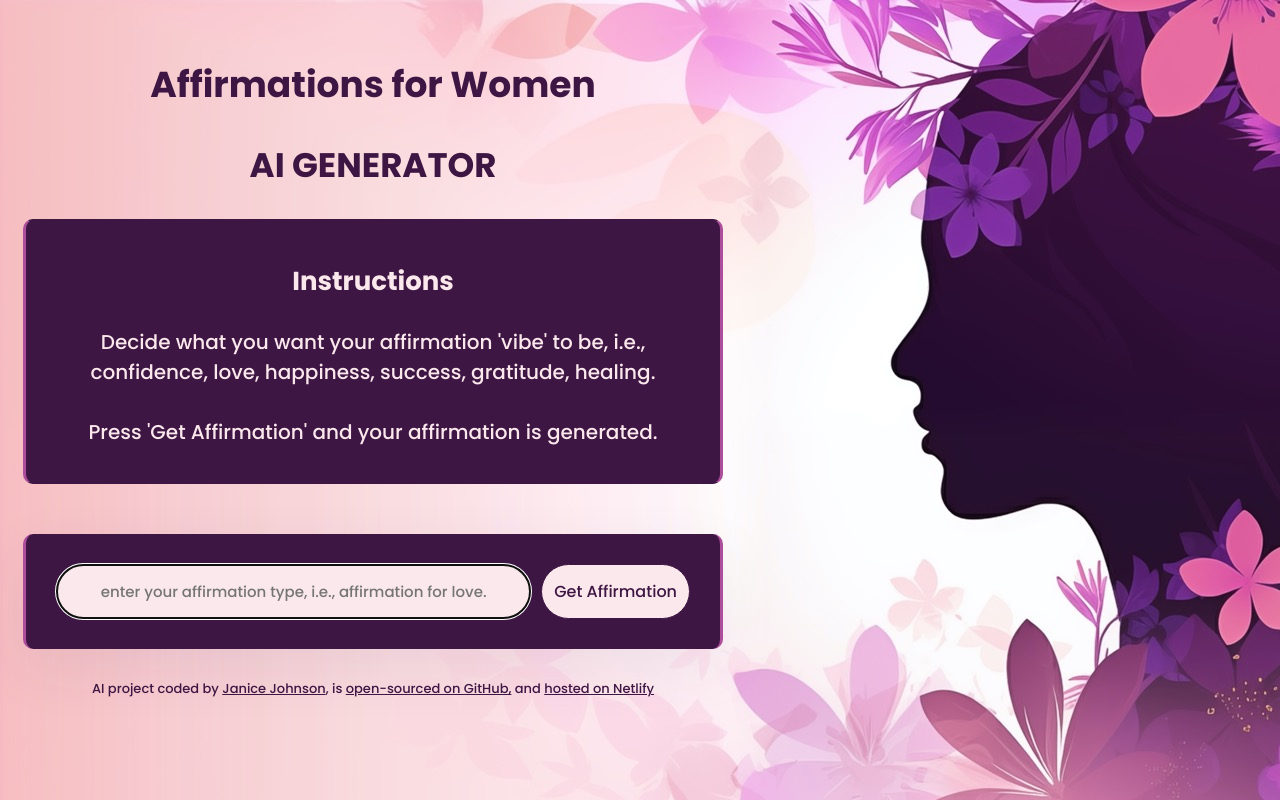
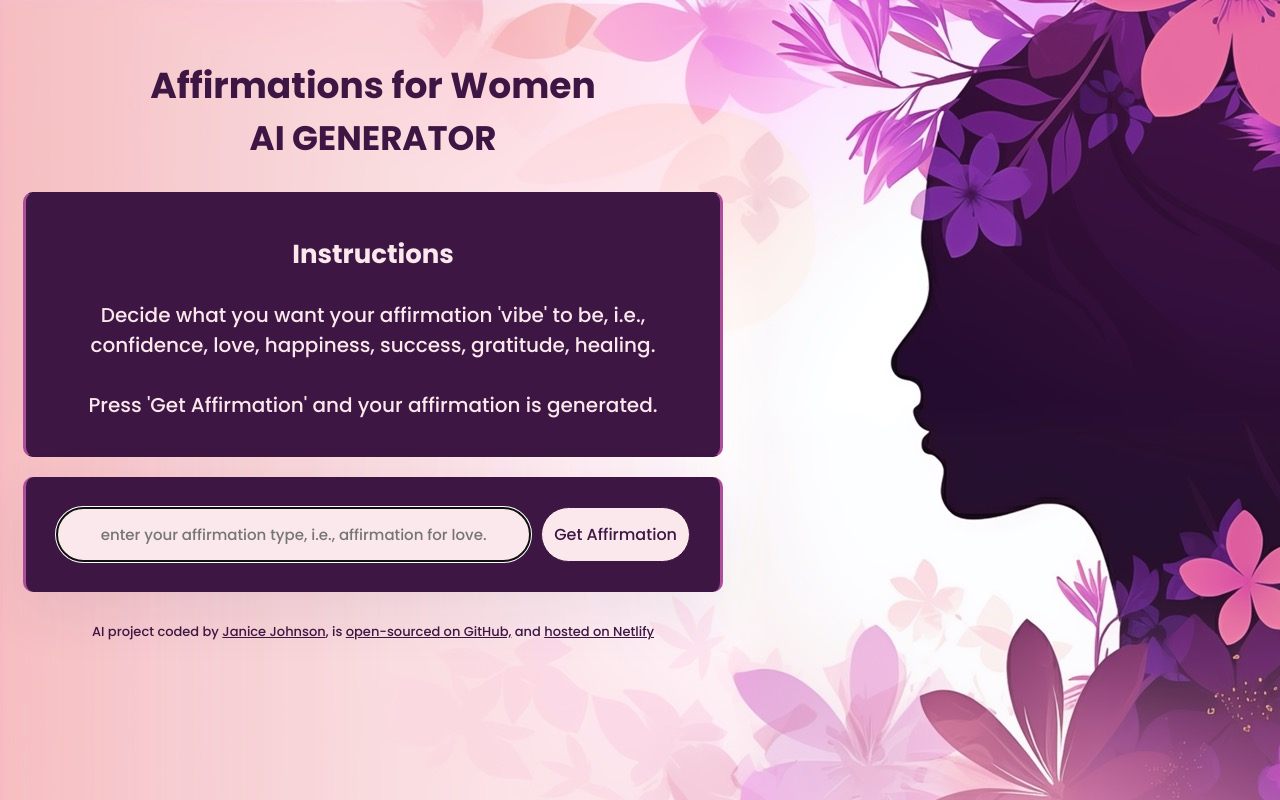
Before and after one commit to johnsonj70/affirmations-for-women-generator, a plain HTML site: page index.html in a window 1280 px wide. Drawn offline with nearby package versions, Linux system fonts and the light colour scheme.

Commit message:
Adjusted spacing of form

```diff
--- a/src/style.css
+++ b/src/style.css
@@ -36,8 +36,8 @@ h1 {
 	font-weight: bold;
 	font-size: 40px;
 	margin-top: 20px;
+	margin-bottom: 0;
 	text-align: center;
-	line-height: 1.5;
 	color: var(--secondary-color);
 }
 
@@ -45,8 +45,8 @@ h2 {
 	font-family: var(--default-font-family);
 	font-weight: bold;
 	font-size: 34px;
+	margin-top: 0;
 	text-align: center;
-	line-height: 1.5;
 	color: var(--secondary-color);
 }
 
@@ -92,10 +92,11 @@ footer {
 	text-align: center;
 	font-family: var(--default-font-family);
 	font-size: 13px;
-	margin-top: 30px;
+	margin-top: 0;
 }
 
-a {
+footer a {
+	margin-top: 10px;
 	color: var(--secondary-color);
 }
 
```
Also changed, not shown: index.html (+0 -1 lines).
